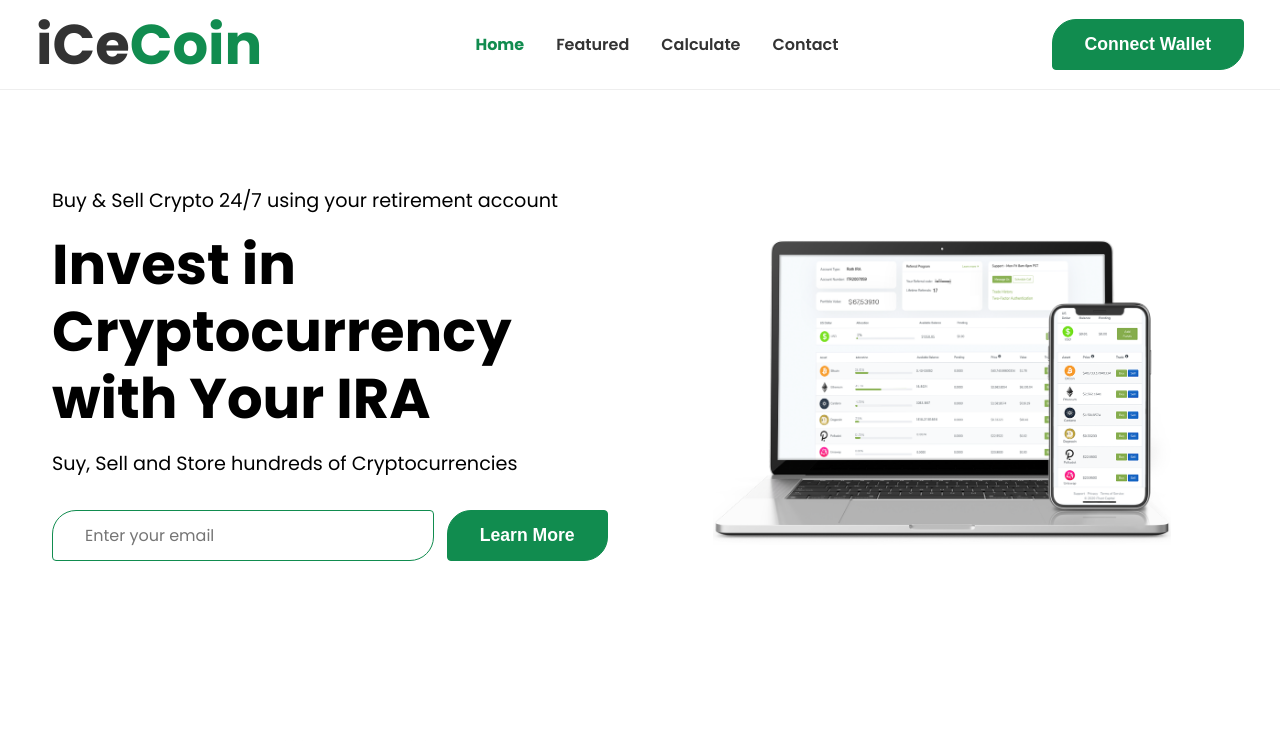
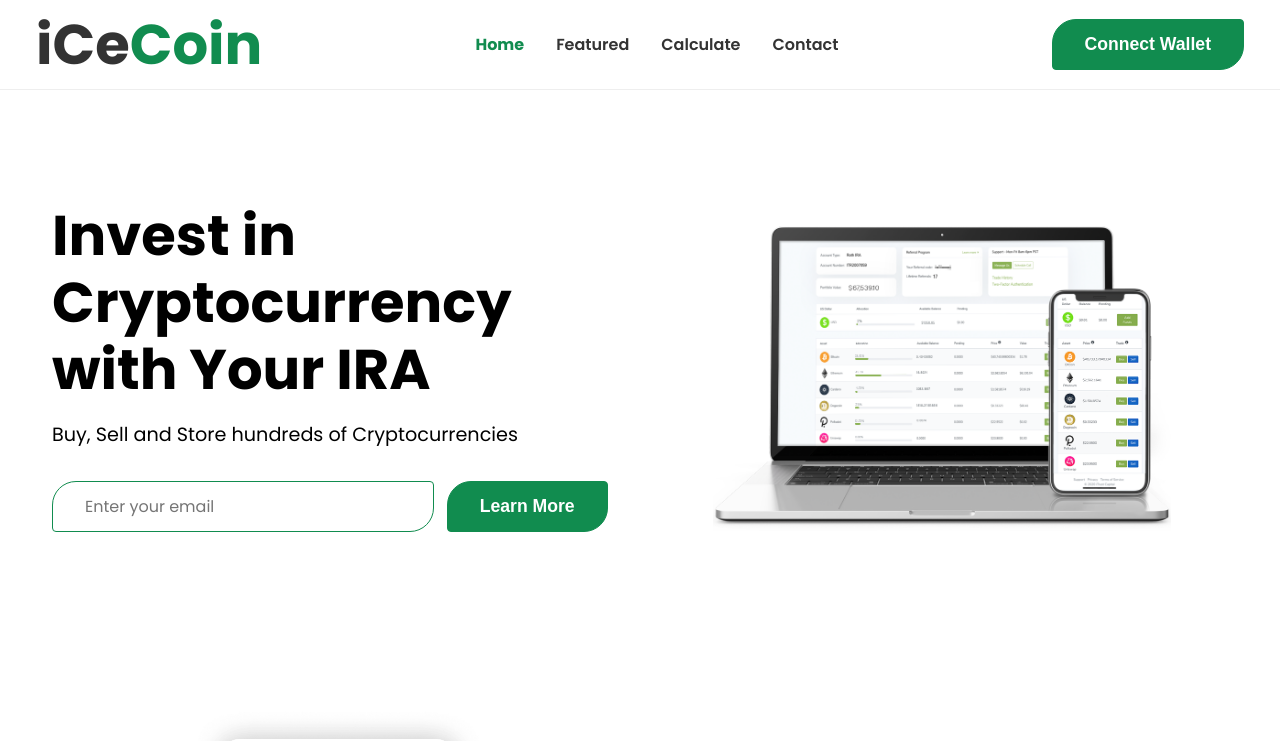
Before and after one commit to Martin-IJ/CryptoSite, a React (Create React App) app: page / in a window 1280 px wide. Shown: the top 741 px of the page. Built offline with nearby package versions, Linux system fonts and the light colour scheme; no server answers.

Commit message:
edit typo

```diff
--- a/src/components/Hero.js
+++ b/src/components/Hero.js
@@ -8,9 +8,9 @@ const Hero = () => {
         <div className="container">
             {/* Left side */}
             <div className="left">
-                <p>Buy & Sell Crypto 24/7 using your retirement account</p>
+                {/* <p>Buy & Sell Crypto 24/7 using your retirement account</p> */}
                 <h1>Invest in Cryptocurrency with Your IRA</h1>
-                <p>Suy, Sell and Store hundreds of Cryptocurrencies</p>
+                <p>Buy, Sell and Store hundreds of Cryptocurrencies</p>
                 <div className="input-container">
                     <input type="text" placeholder='Enter your email' />
                     <button className="btn">Learn More</button>
```
